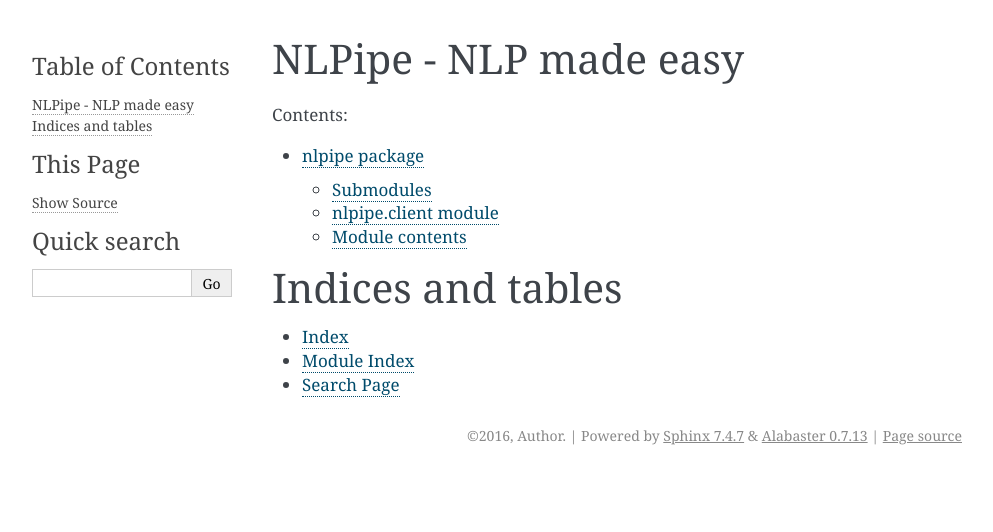
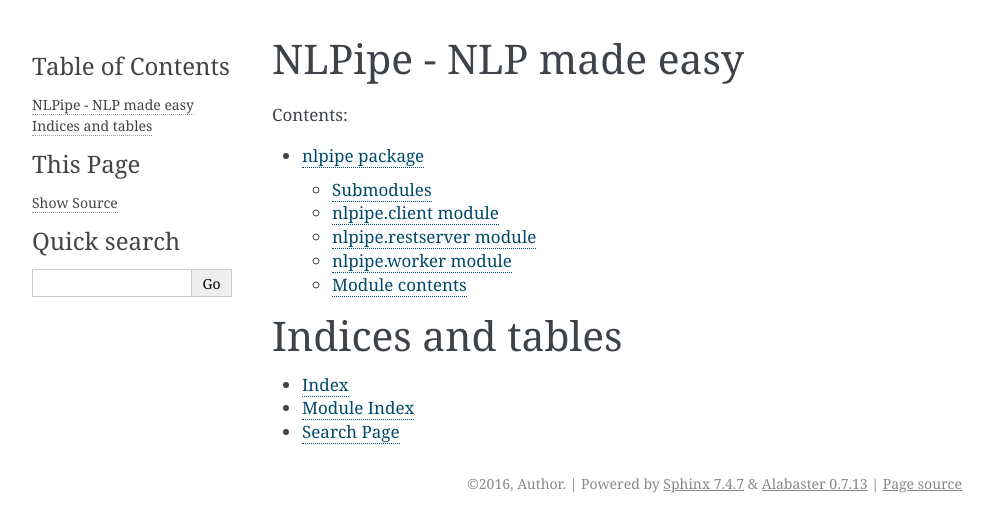
Before and after one commit to vanatteveldt/nlpipe, a Sphinx documentation site: the page built from docs/index.rst, in a window 1280 px wide. Shown: the top 532 px of the page, without its empty margins (148-1141 px from the left). Built offline with Sphinx 7.4.7, drawn with Linux system fonts in a browser that asks for light colours.

Commit message:
updated documentation

```diff
--- a/docs/nlpipe.rst
+++ b/docs/nlpipe.rst
@@ -12,6 +12,22 @@
     :undoc-members:
     :show-inheritance:
 
+nlpipe.restserver module
+------------------------
+
+.. automodule:: nlpipe.restserver
+    :members:
+    :undoc-members:
+    :show-inheritance:
+
+nlpipe.worker module
+--------------------
+
+.. automodule:: nlpipe.worker
+    :members:
+    :undoc-members:
+    :show-inheritance:
+
 
 Module contents
 ---------------
```
Also changed, not shown: 1 other file.
